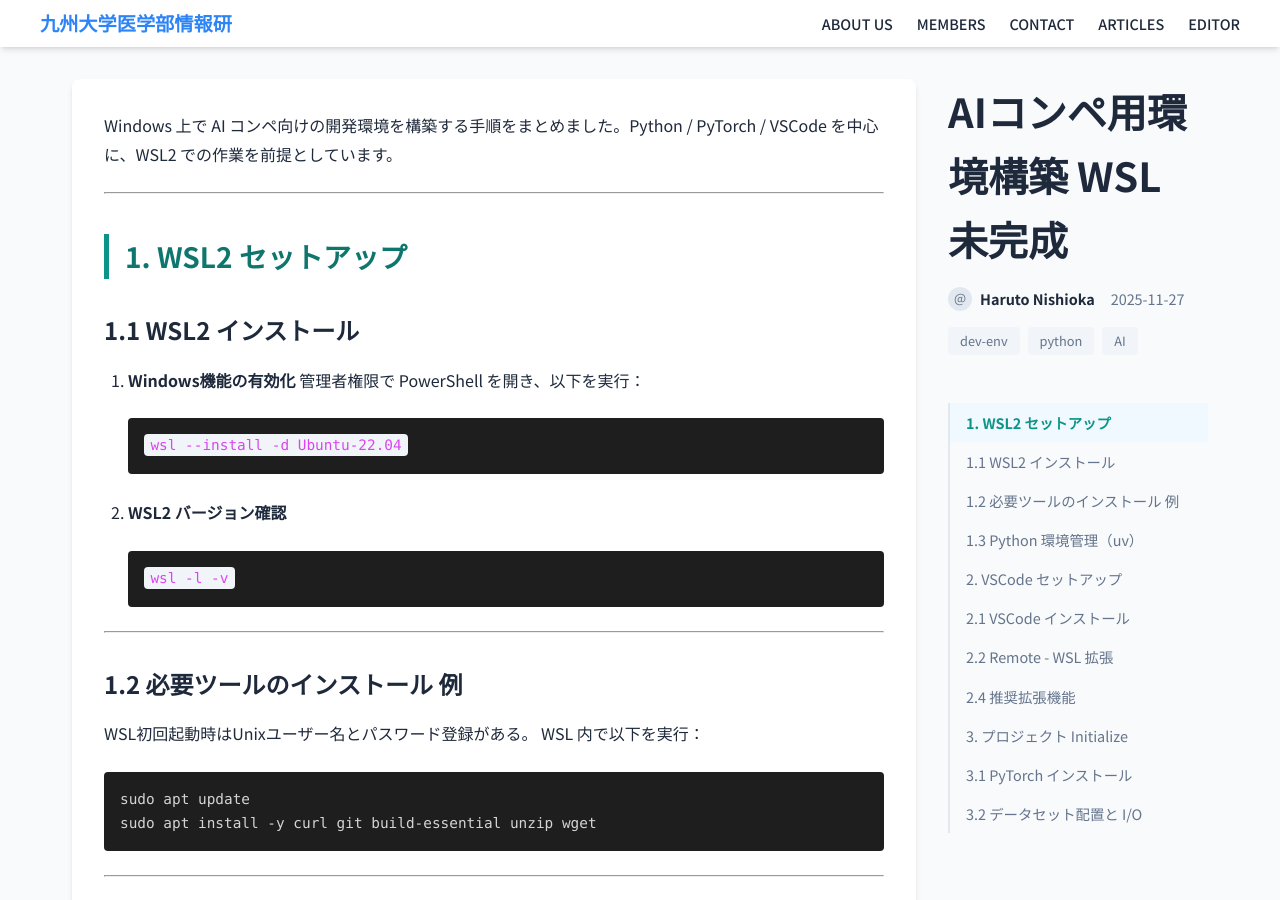
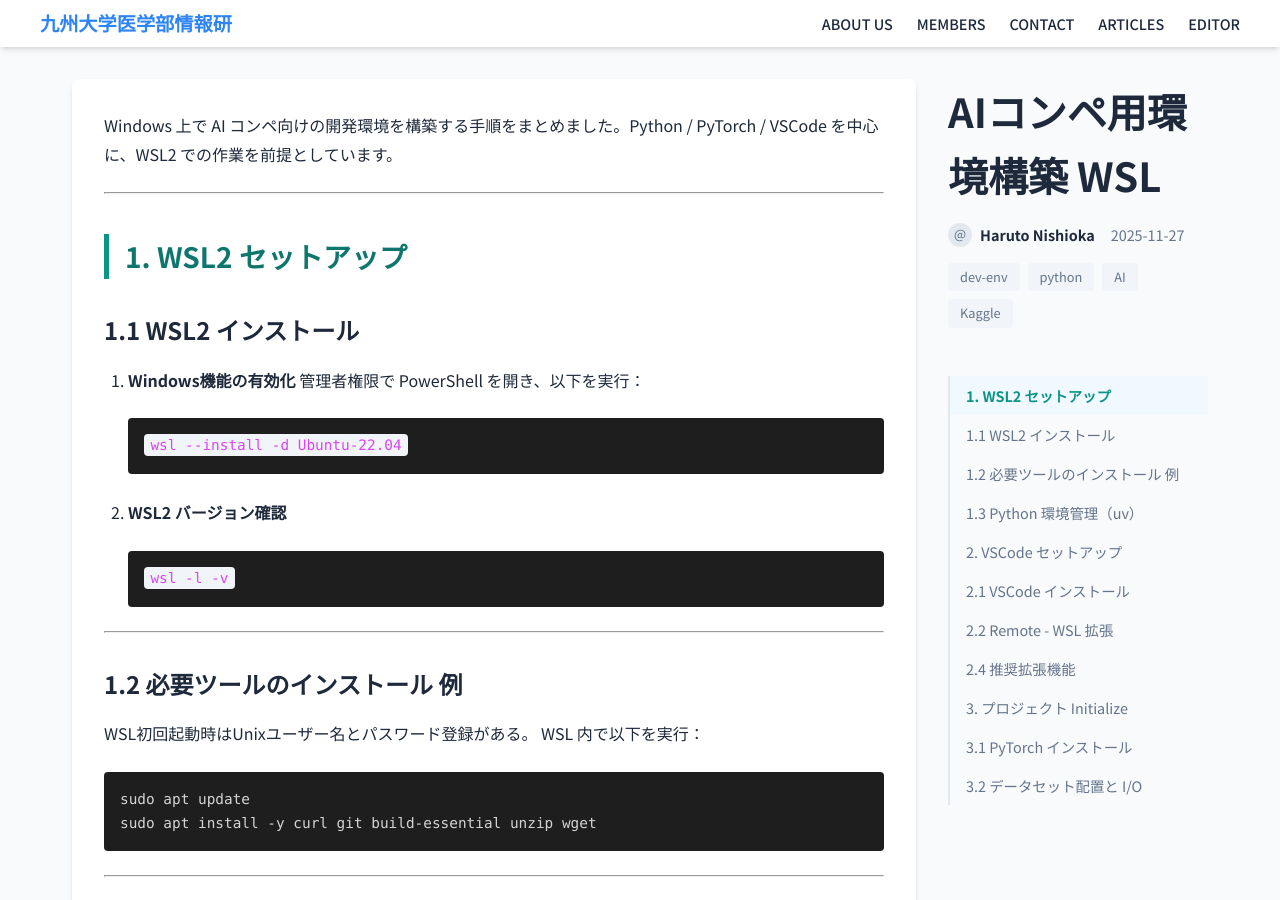
Before and after one commit to qumiclub/club-welcome-page, a Jekyll site: the page built from _posts/2025-11-25-AIコンペ用環境構築-WSL.md, in a window 1280 px wide and 900 px high. Built offline with Jekyll 4.4.1, drawn with Linux system fonts in a browser that asks for light colours.

Commit message:
Update and rename 2025-11-25-AI%E3%82%B3%E3%83%B3%E3%83%9A%E7%94%A8%E7%92%B0%E5%A2%83%E6%A7%8B%E7%AF%89-WSL-%E6%9C%AA%E5%AE%8C%E6%88%90.md to 2025-11-25-AIコンペ用環境構築-WSL.md

```diff
--- a/_posts/2025-11-25-AI%E3%82%B3%E3%83%B3%E3%83%9A%E7%94%A8%E7%92%B0%E5%A2%83%E6%A7%8B%E7%AF%89-WSL-%E6%9C%AA%E5%AE%8C%E6%88%90.md
+++ b/_posts/2025-11-25-AIコンペ用環境構築-WSL.md
@@ -1,11 +1,12 @@
 ---
 layout: article
-title: AIコンペ用環境構築 WSL 未完成
+title: AIコンペ用環境構築 WSL
 author: Haruto Nishioka
 tags:
   - dev-env
   - python
   - AI
+  - Kaggle
 date: '2025-11-27T03:34:52.711Z'
 ---
 
```
